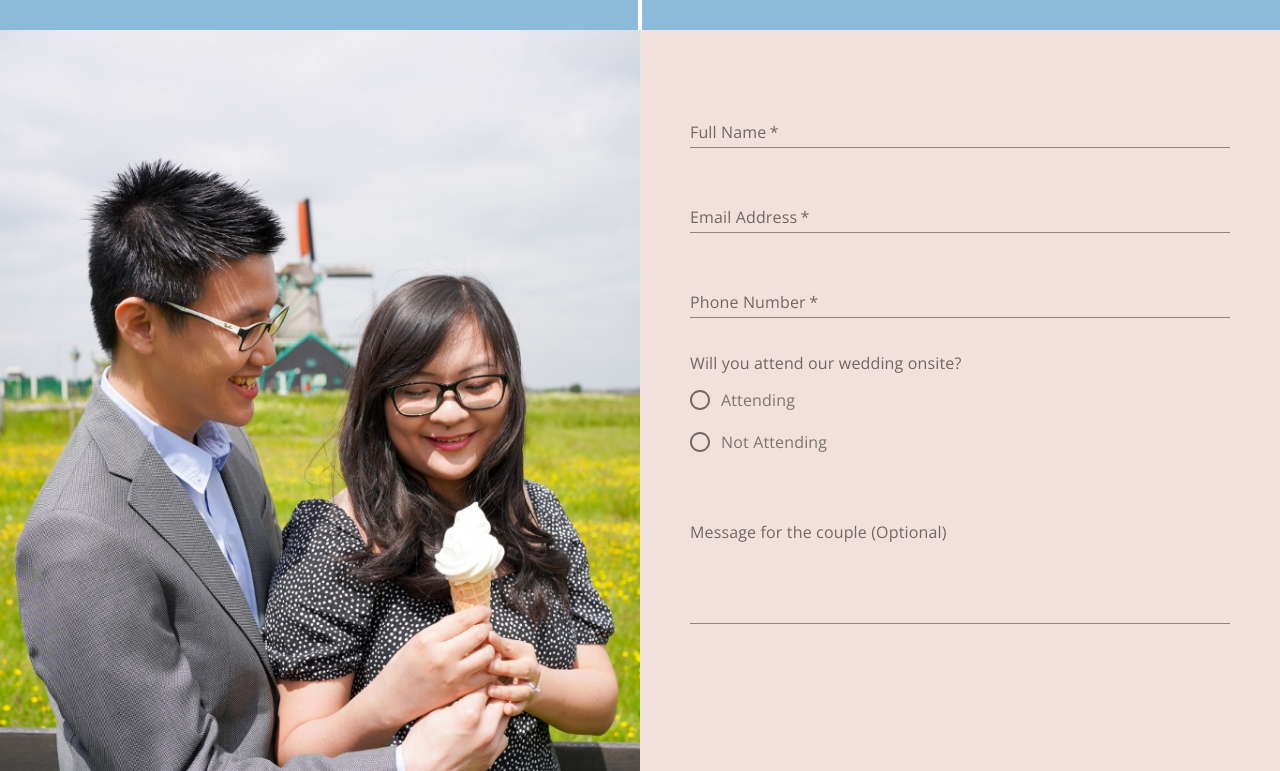
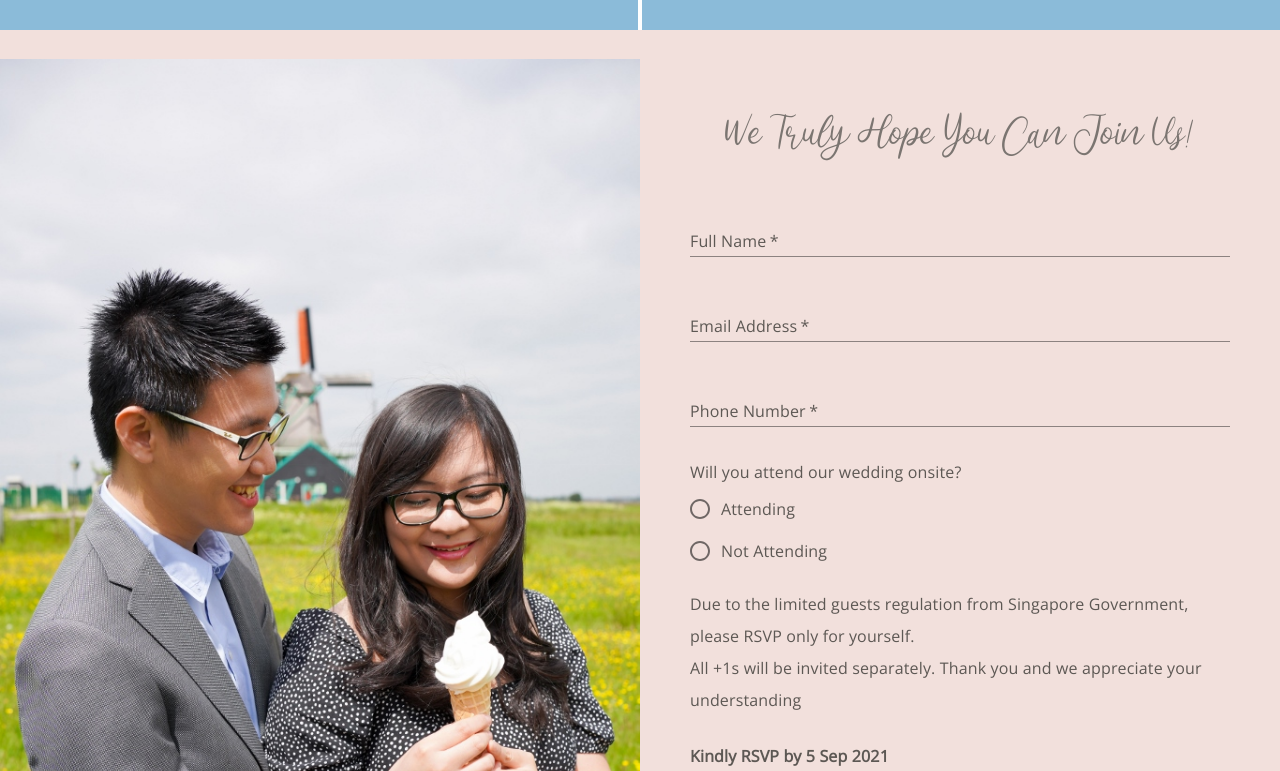
Before and after one commit to johengrace/wedding, a React (Create React App) app: page / in a window 1280 px wide. Shown: the part 3029-3800 px from the top of the page. Built offline with nearby package versions, Linux system fonts and the light colour scheme; a web font is replaced by a local one.

Commit message:
added disclaimer

```diff
--- a/src/App.css
+++ b/src/App.css
@@ -278,6 +278,14 @@
   padding-right: 50px;
 }
 
+.rsvpForm .invitation {
+  font-family: "Bluehonest", cursive;
+  font-size: 6vh;
+  text-align: center;
+  color: #7b7571;
+  word-spacing: -15px;
+}
+
 .openSans {
   font-family: 'Open Sans', sans-serif !important;
 }
@@ -301,3 +309,8 @@
   padding-left: 0px !important;
   padding-right: 0px !important;
 }
+
+/* Material UI related */
+.MuiFormLabel-root {
+    color: rgb(93, 88, 84) !important;
+}
--- a/src/pages/Rsvp.tsx
+++ b/src/pages/Rsvp.tsx
@@ -46,7 +46,7 @@ const TextFieldRsvp = withStyles({
 const RadioTextRsvp = withStyles({
   label: {
       fontFamily: '"Open Sans", sans-serif !important',
-      color: '#7b7571'
+      color: 'rgb(93, 88, 84)'
   },
 })(FormControlLabel);
 
@@ -57,8 +57,8 @@ const Rsvp = () => {
     const handleSubmit = (event: any) => {
         const form = event.currentTarget;
         if (form.checkValidity() === false) {
-        event.preventDefault();
-        event.stopPropagation();
+            event.preventDefault();
+            event.stopPropagation();
         }
 
         setValidated(true);
@@ -89,6 +89,9 @@ const Rsvp = () => {
             </Col>
 
             <Col lg={6} xs={12} className="rsvpForm">
+                <Row>
+                    <p className="invitation">We Truly Hope You Can Join Us!</p>
+                </Row>
                 <Form validated={validated} onSubmit={handleSubmit}>
                     <Row>
                         <Form.Group as={Col} xs={12} >
@@ -112,6 +115,13 @@ const Rsvp = () => {
                                 <RadioTextRsvp value="Attending" control={<Radio color="default" />} label="Attending" />
                                 <RadioTextRsvp value="Not Attending" control={<Radio color="default"  />} label="Not Attending" />
                             </RadioGroup>
+                            <FormLabel className="openSans my-3 lh-lg">
+                                Due to the limited guests regulation from Singapore Government,
+                                please RSVP only for yourself.
+                                <br/>All +1s will be invited separately.
+                                Thank you and we appreciate your understanding
+                            </FormLabel>
+                            <FormLabel component="label" className="openSans my-3"><b>Kindly RSVP by 5 Sep 2021</b></FormLabel>
                         </Form.Group>
                     </Row>
                     <Row>
```
